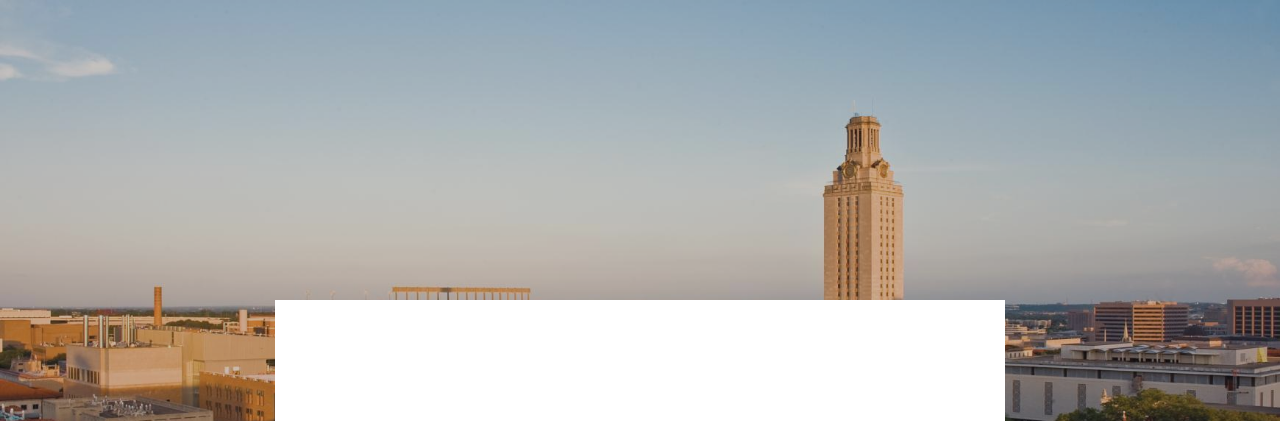
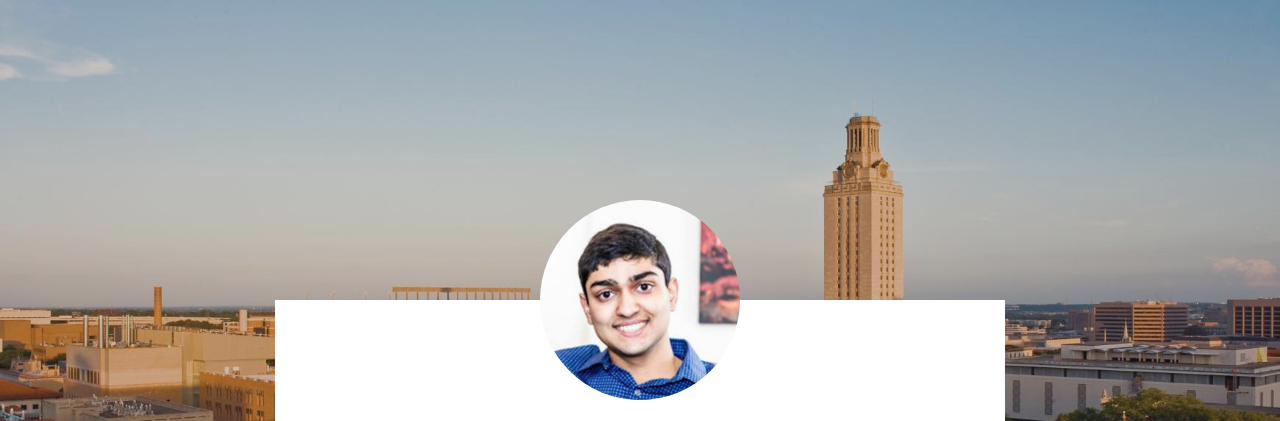
Before and after one commit to kalhankoul96/kalhankoul96.github.io, a plain HTML site: page index.html in a window 1280 px wide. Shown: the top 421 px of the page. Drawn offline with Linux system fonts and the light colour scheme; files whose address does not match are found by name.

Commit message:
still fixing picture of self

```diff
--- a/index.html
+++ b/index.html
@@ -32,7 +32,7 @@
 				<div class="col-md-1 col-lg-2"></div>
 				<div class="col-md-10 col-lg-8">
 					<div class="intro">
-						<div class="profile-img"><img src="Kalhan.jpeg" alt=""></div>
+						<div class="profile-img"><img src="images/Kalhan.jpeg" alt=""></div>
 						<h2><b>Kalhan Koul</b></h2>
 						<h4 class="font-yellow">Electrical Engineering Student</h4>
 						<ul class="information margin-tb-30">
```
